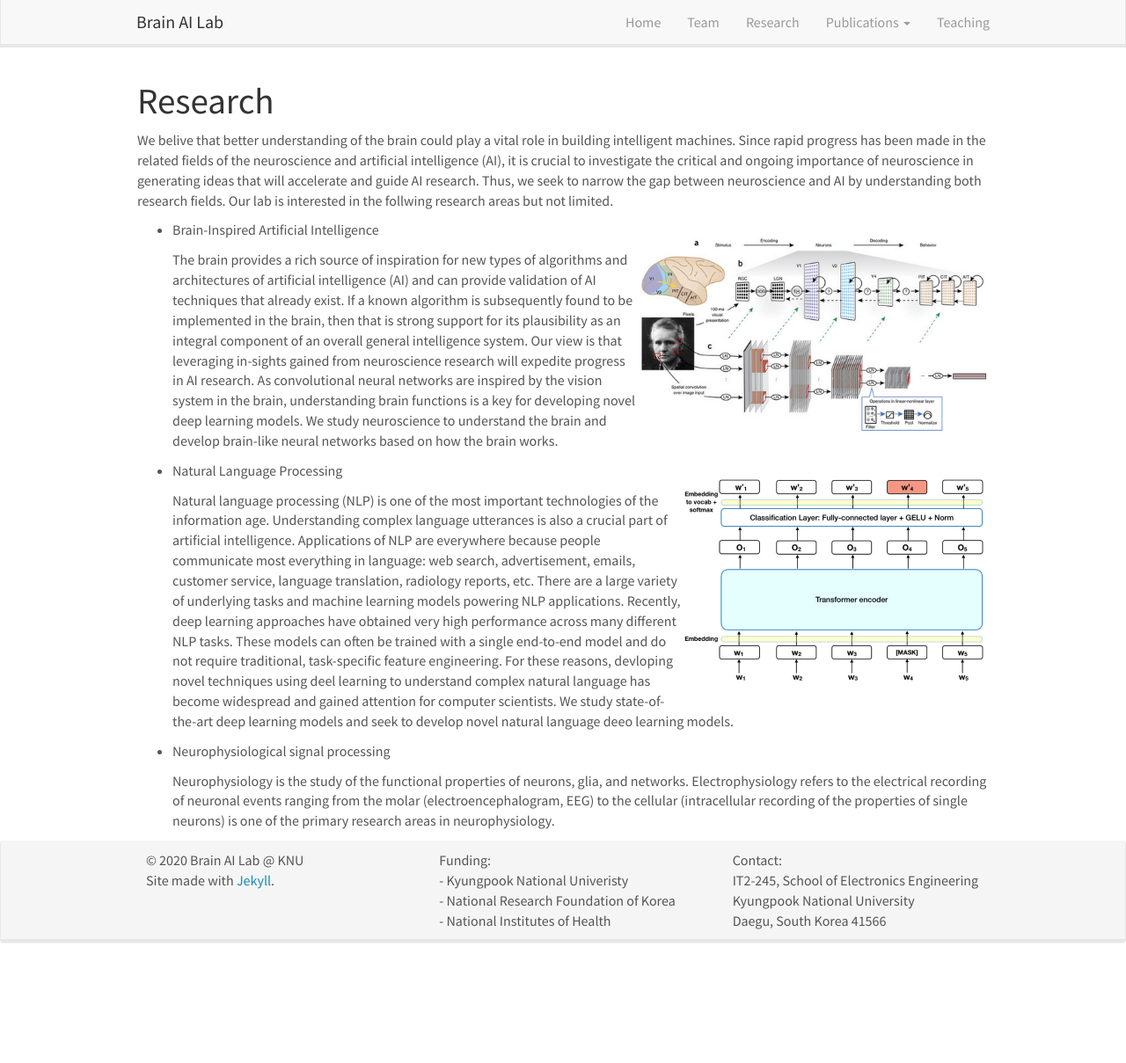
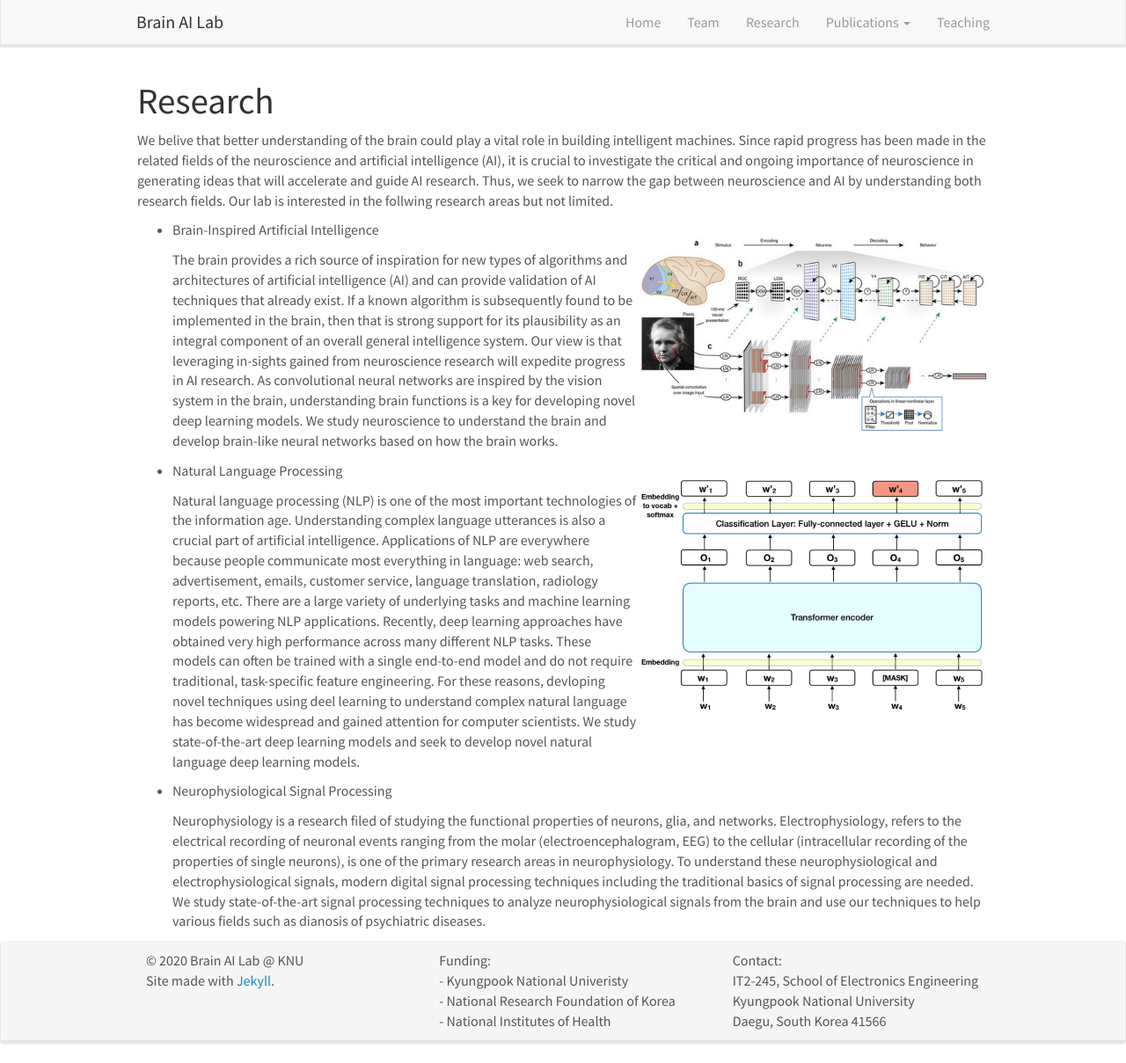
Before and after one commit to KNU-BrainAI/knu-brainai.github.io, a Jekyll site: the page built from _pages/research.md, in a window 1280 px wide and 1209 px high. Shown: the whole window at 88% size. Built offline with Jekyll 4.4.1, drawn with Linux system fonts in a browser that asks for light colours; nearby versions of some CDN libraries.

Commit message:
Update research.md

```diff
--- a/_pages/research.md
+++ b/_pages/research.md
@@ -14,10 +14,10 @@ We belive that better understanding of the brain could play a vital role in buil
 
   The brain provides a rich source of inspiration for new types of algorithms and architectures of artificial intelligence (AI) and can provide validation of AI techniques that already exist. If a known algorithm is subsequently found to be implemented in the brain, then that is strong support for its plausibility as an integral component of an overall general intelligence system. Our view is that leveraging in-sights gained from neuroscience research will expedite progress in AI research. As convolutional neural networks are inspired by the vision system in the brain, understanding brain functions is a key for developing novel deep learning models. We study neuroscience to understand the brain and develop brain-like neural networks based on how the brain works.
 
-- Natural Language Processing ![]({{ site.url }}{{ site.baseurl }}/images/bert.jpg){: style="width: 350px; float: right"}
+- Natural Language Processing ![]({{ site.url }}{{ site.baseurl }}/images/bert.jpg){: style="width: 400px; float: right"}
 
-  Natural language processing (NLP) is one of the most important technologies of the information age. Understanding complex language utterances is also a crucial part of artificial intelligence. Applications of NLP are everywhere because people communicate most everything in language: web search, advertisement, emails, customer service, language translation, radiology reports, etc. There are a large variety of underlying tasks and machine learning models powering NLP applications. Recently, deep learning approaches have obtained very high performance across many different NLP tasks. These models can often be trained with a single end-to-end model and do not require traditional, task-specific feature engineering. For these reasons, devloping novel techniques using deel learning to understand complex natural language has become widespread and gained attention for computer scientists. We study state-of-the-art deep learning models and seek to develop novel natural language deeo learning models.
+  Natural language processing (NLP) is one of the most important technologies of the information age. Understanding complex language utterances is also a crucial part of artificial intelligence. Applications of NLP are everywhere because people communicate most everything in language: web search, advertisement, emails, customer service, language translation, radiology reports, etc. There are a large variety of underlying tasks and machine learning models powering NLP applications. Recently, deep learning approaches have obtained very high performance across many different NLP tasks. These models can often be trained with a single end-to-end model and do not require traditional, task-specific feature engineering. For these reasons, devloping novel techniques using deel learning to understand complex natural language has become widespread and gained attention for computer scientists. We study state-of-the-art deep learning models and seek to develop novel natural language deep learning models.
 
- - Neurophysiological signal processing
+ - Neurophysiological Signal Processing
 
-   Neurophysiology is the study of the functional properties of neurons, glia, and networks. Electrophysiology refers to the electrical recording of neuronal events ranging from the molar (electroencephalogram, EEG) to the cellular (intracellular recording of the properties of single neurons) is one of the primary research areas in neurophysiology.
+   Neurophysiology is a research filed of studying the functional properties of neurons, glia, and networks. Electrophysiology, refers to the electrical recording of neuronal events ranging from the molar (electroencephalogram, EEG) to the cellular (intracellular recording of the properties of single neurons), is one of the primary research areas in neurophysiology. To understand these neurophysiological and electrophysiological signals, modern digital signal processing techniques including the traditional basics of signal processing are needed. We study state-of-the-art signal processing techniques to analyze neurophysiological signals from the brain and use our techniques to help various fields such as dianosis of psychiatric diseases.
```
